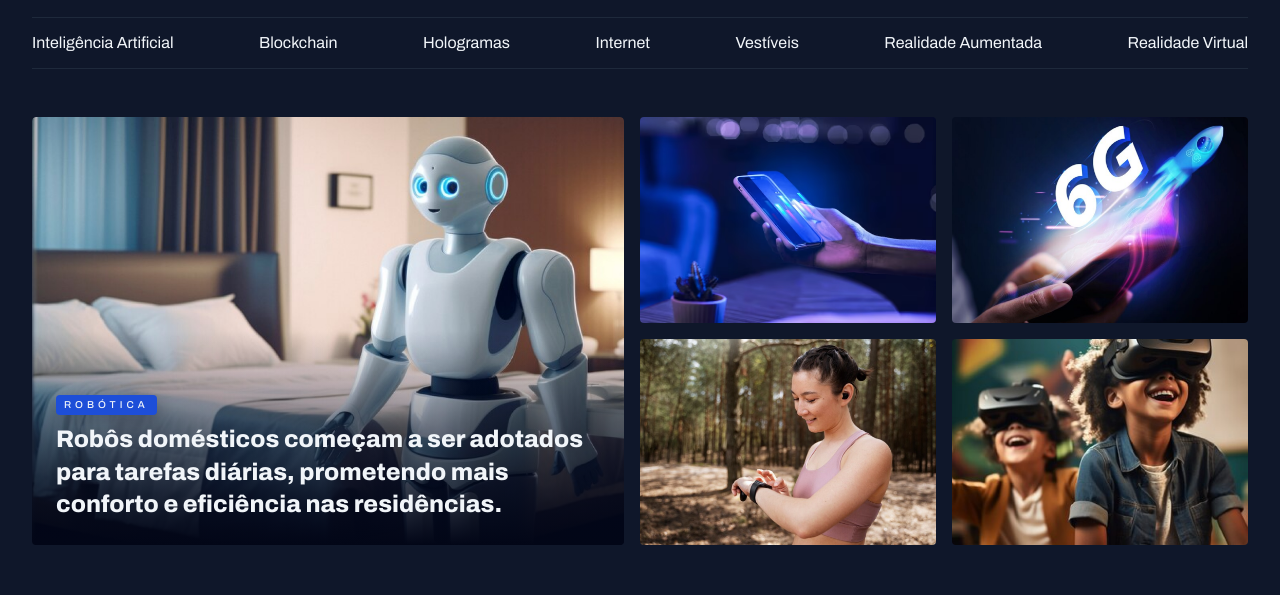
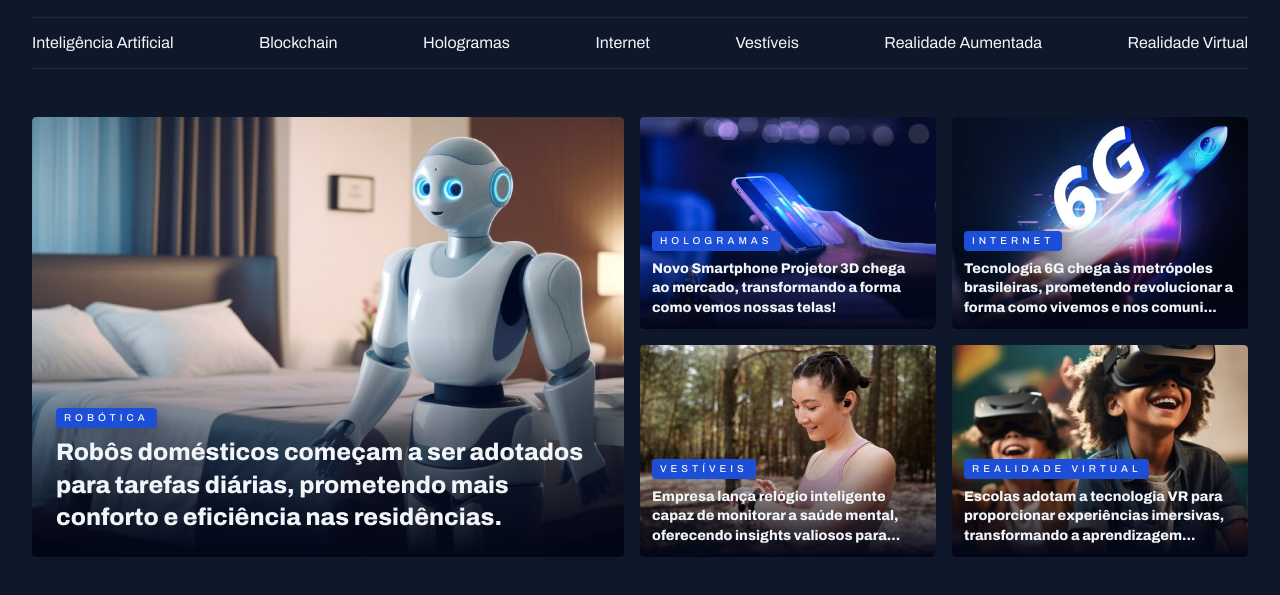
Before and after one commit to victor-749/projeto-portal-de-noticias, a plain HTML site: page index.html in a window 1280 px wide. Shown: the part 55-650 px from the top of the page. Drawn offline with Linux system fonts and the light colour scheme.

Commit message:
finalizando seção destaques

```diff
--- a/index.html
+++ b/index.html
@@ -49,10 +49,34 @@
         </figcaption>
       </figure>
       <div class="grid grid-cols-2 gap-16">
+        <figure class="card">
         <img src="assets/images/Image 02.png" alt=".">
+        <figcaption>
+          <span class="content-tag">Hologramas</span>
+          <h2 class="text-lg">Novo Smartphone Projetor 3D chega ao mercado, transformando a forma como vemos nossas telas!</h2>
+        </figcaption>
+        </figure>
+        <figure class="card">
         <img src="assets/images/Image 03.png" alt=".">
+        <figcaption>
+          <span class="content-tag">Internet</span>
+          <h2 class="text-lg">Tecnologia 6G chega às metrópoles brasileiras, prometendo revolucionar a forma como vivemos e nos comuni...</h2>
+        </figcaption>
+        </figure>
+        <figure class="card">
         <img src="assets/images/Image 04.png" alt=".">
+        <figcaption>
+          <span class="content-tag">Vestíveis</span>
+          <h2 class="text-lg">Empresa lança relógio inteligente capaz de monitorar a saúde mental, oferecendo insights valiosos para...</h2>
+        </figcaption>
+        </figure>
+        <figure class="card">
         <img src="assets/images/Image 05.png" alt=".">
+        <figcaption>
+          <span class="content-tag">Realidade Virtual</span>
+          <h2 class="text-lg">Escolas adotam a tecnologia VR para proporcionar experiências imersivas, transformando a aprendizagem...</h2>
+        </figcaption>
+        </figure>
       </div>
     </section>
   </main>
--- a/styles/sections.css
+++ b/styles/sections.css
@@ -26,10 +26,14 @@
       position: absolute;
       bottom: 0;
       padding: 24px;
-    }
+
+      &:has(.text-lg) {
+        padding: 12px;
+      }
 
     h2 {
       margin-top: 8px;
+      }
     }
   }
 }
```
